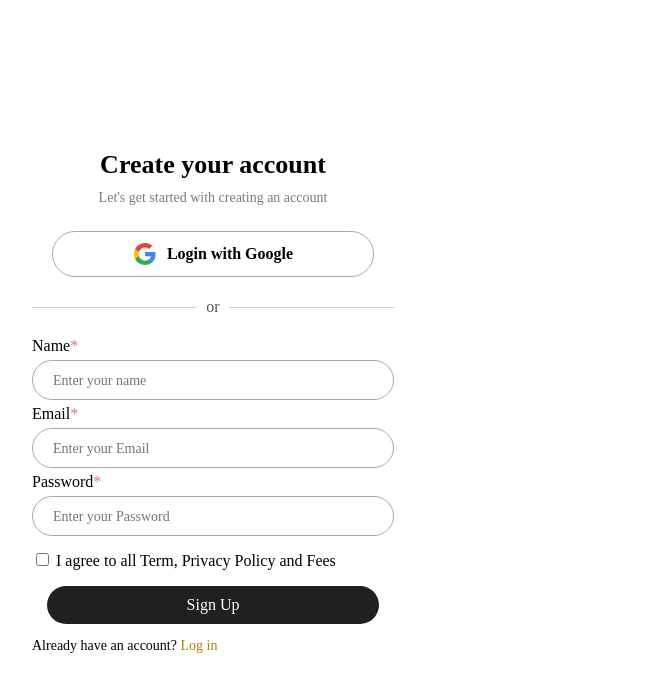
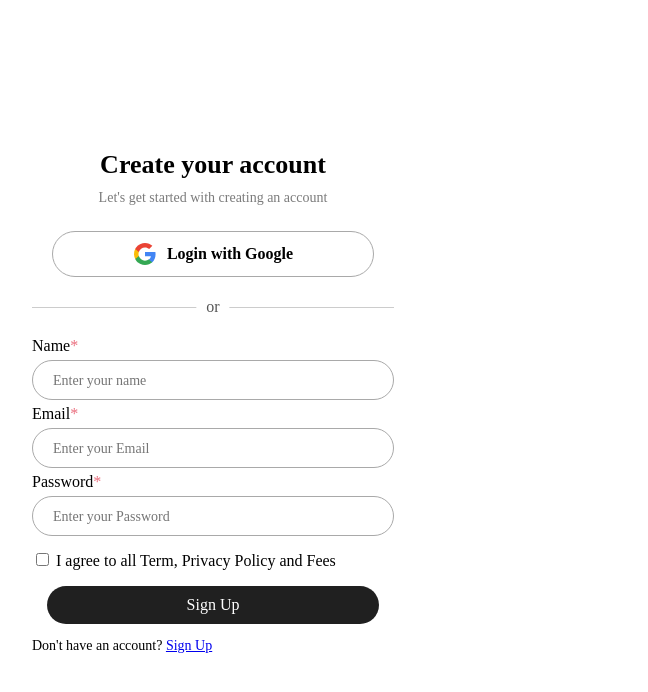
Before and after one commit to 2k-Aakaash/Hackathon-Login, a plain HTML site: page index.html in a window 1280 px wide. Shown: the full height of the page, 117-765 px from the left. Drawn offline with Linux system fonts and the light colour scheme; grey boxes are pictures that could not be loaded; a web font is replaced by a local one.

Commit message:
Update index.html

```diff
--- a/index.html
+++ b/index.html
@@ -40,7 +40,7 @@
                             <button class="signup-button">Sign Up</button>
                         </div>
                     </form>
-                    <p class="another-way">Already have an account? <span class="login-text-span">Log in</span></p>
+                                        <p class="another-way">Don't have an account? <span class="login-text-span"><a href="https://2k-aakaash.github.io/Hackathon-SignUp/">Sign Up</a></span></p>
                 </div>
             </div>
         </div>
```
